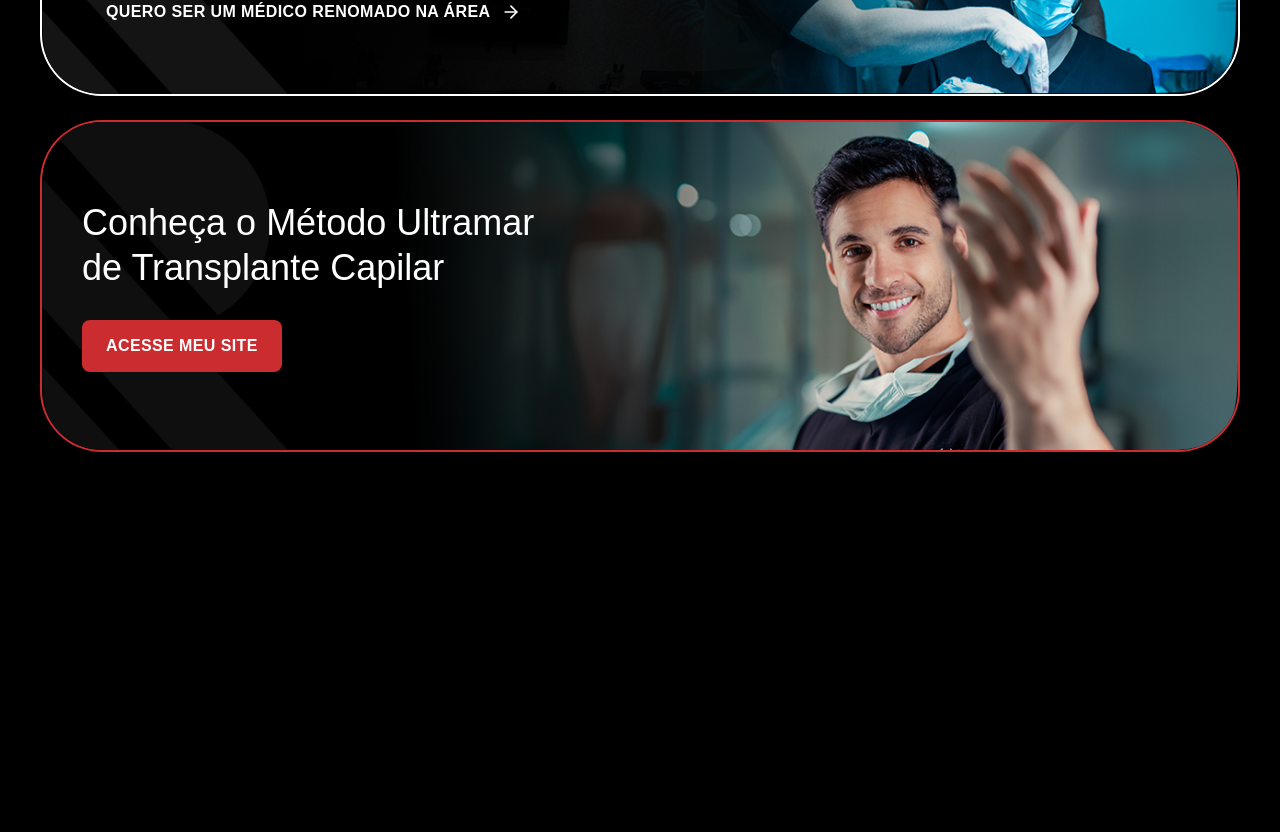
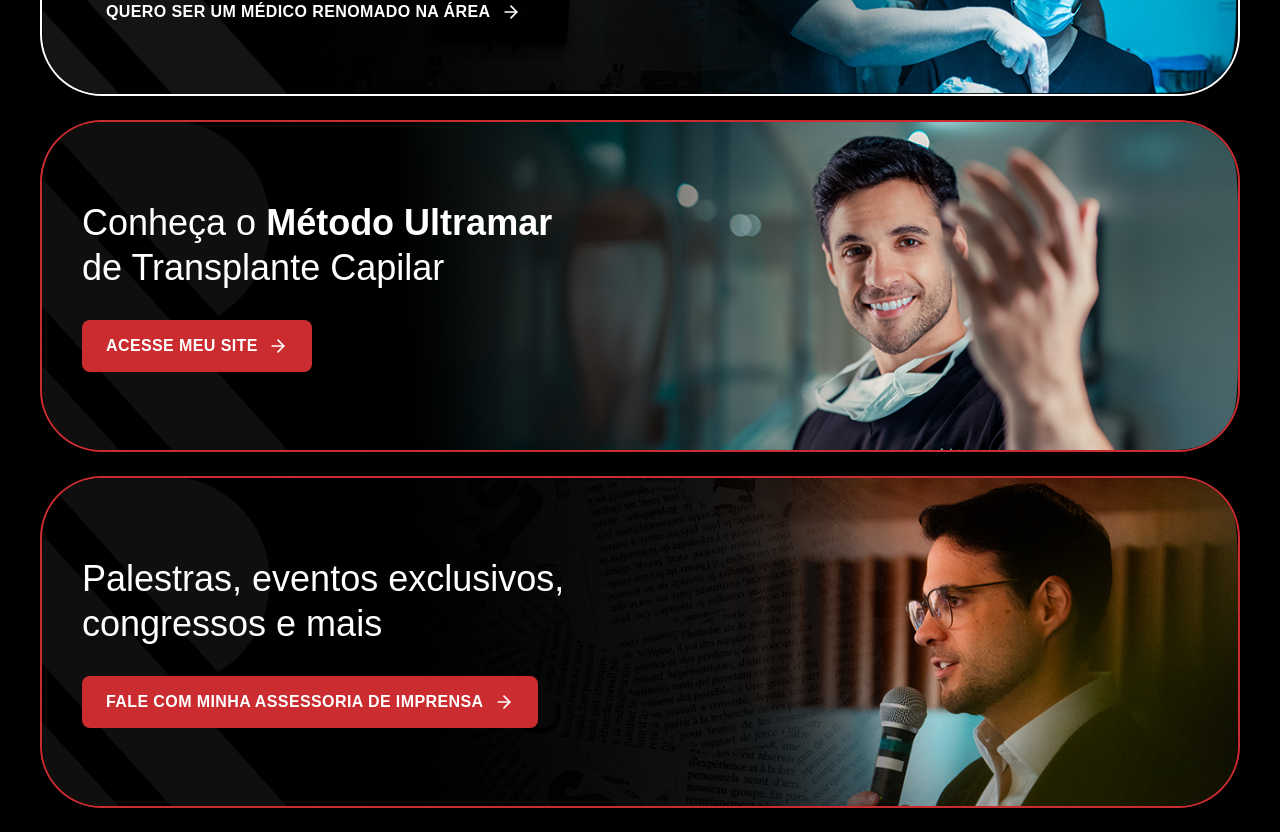
Before and after one commit to criacaondhub/links_ultramar, a React (Vite) app: page / in a window 1280 px wide. Shown: the part 1160-1992 px from the top of the page. Before the commit the page ends 1636 px from the top, so only its background shows below. Built offline with nearby package versions, Linux system fonts and the light colour scheme; a web font is replaced by a local one.

Commit message:
feat: padding vertical simetrico nos banners e novo banner 4 (assessoria de imprensa)

```diff
--- a/src/components/sections/LinkBanners.tsx
+++ b/src/components/sections/LinkBanners.tsx
@@ -58,14 +58,39 @@ export function LinkBanners() {
         alt="Conheça o Método Ultramar de Transplante Capilar"
         title={
           <>
-            Conheça o Método Ultramar
+            Conheça o <strong className="font-bold">Método Ultramar</strong>
             <br />
             de Transplante Capilar
           </>
         }
+        contentMaxWidth="max-w-[62%] md:max-w-[60%]"
         ctaLabel="Acesse meu site"
+        ctaIcon={
+          <ArrowRight className="h-3.5 w-3.5 shrink-0 md:h-5 md:w-5" />
+        }
+        ctaIconPosition="right"
         ctaHref={CONFIG.TRANSPLANT_METHOD_URL}
         delay={0.2}
+      />
+
+      <BannerLink
+        image="assets/banner-link-04.png"
+        alt="Palestras, eventos exclusivos, congressos e mais"
+        title={
+          <>
+            Palestras, eventos exclusivos,
+            <br />
+            congressos e mais
+          </>
+        }
+        contentMaxWidth="max-w-[62%] md:max-w-[60%]"
+        ctaLabel="Fale com minha assessoria de imprensa"
+        ctaIcon={
+          <ArrowRight className="h-3.5 w-3.5 shrink-0 md:h-5 md:w-5" />
+        }
+        ctaIconPosition="right"
+        ctaHref={CONFIG.PRESS_OFFICE_URL}
+        delay={0.3}
       />
     </section>
   )
--- a/src/components/ui/BannerLink.tsx
+++ b/src/components/ui/BannerLink.tsx
@@ -13,6 +13,7 @@ interface BannerLinkProps {
   ctaBgColor?: string
   ctaTextColor?: string
   borderColor?: string
+  contentMaxWidth?: string
   delay?: number
 }
 
@@ -20,7 +21,7 @@ export function BannerLink({
   image,
   alt,
   title,
-  titleClassName = 'text-left text-[36px] leading-tight font-normal text-[var(--color-text)]',
+  titleClassName = 'text-left text-[13px] leading-tight font-normal text-[var(--color-text)] md:text-[36px]',
   ctaLabel,
   ctaHref,
   ctaIcon,
@@ -28,6 +29,7 @@ export function BannerLink({
   ctaBgColor = 'var(--color-primary)',
   ctaTextColor = 'var(--color-text)',
   borderColor = 'var(--color-primary)',
+  contentMaxWidth = 'max-w-[62%] md:max-w-[52%]',
   delay = 0,
 }: BannerLinkProps) {
   return (
@@ -48,7 +50,9 @@ export function BannerLink({
         alt={alt}
         className="absolute inset-0 h-full w-full object-cover"
       />
-      <div className="relative z-10 flex h-full max-w-[62%] flex-col justify-center gap-[30px] pl-4 md:max-w-[52%] md:pl-10">
+      <div
+        className={`relative z-10 flex h-full flex-col justify-center gap-[30px] py-6 pl-4 md:py-10 md:pl-10 ${contentMaxWidth}`}
+      >
         <div className={titleClassName}>{title}</div>
         <span
           className="inline-flex w-fit items-center gap-2 rounded-lg px-4 py-2.5 text-[8px] font-bold tracking-wide whitespace-nowrap uppercase md:gap-2.5 md:px-6 md:py-3.5 md:text-base"
--- a/src/config/content.ts
+++ b/src/config/content.ts
@@ -9,6 +9,8 @@ export const CONFIG = {
   DOMAIN: '⚠️ PENDENTE',
   MENTORSHIP_URL: 'https://formacao.rafaelultramar.com.br',
   TRANSPLANT_METHOD_URL: 'https://rafaelultramar.com.br/transplante/',
+  PRESS_OFFICE_URL:
+    'https://api.whatsapp.com/send/?phone=5511988392645&text=Olá%21+Quero+falar+com+a+Assessoria+de+Imprensa+do+Rafael+Ultramar.&type=phone_number&app_absent=0',
 
   // ⚠️ PREENCHER
   COMPANY_NAME: '⚠️ PREENCHER',
```
